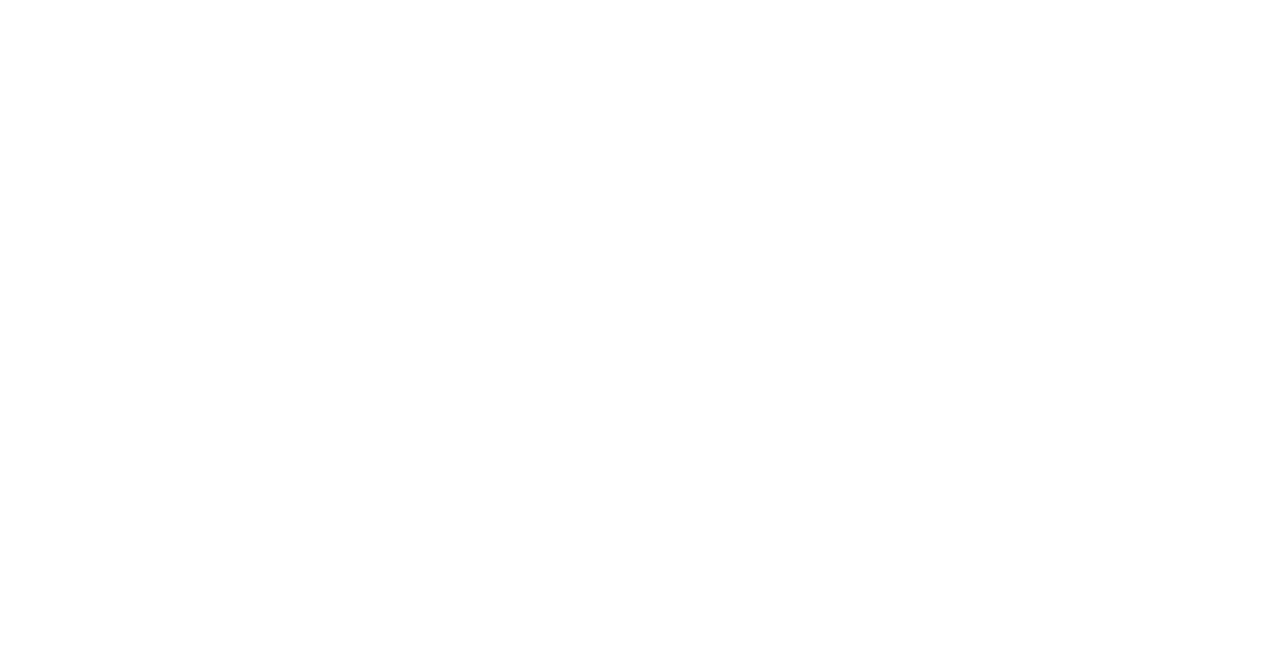
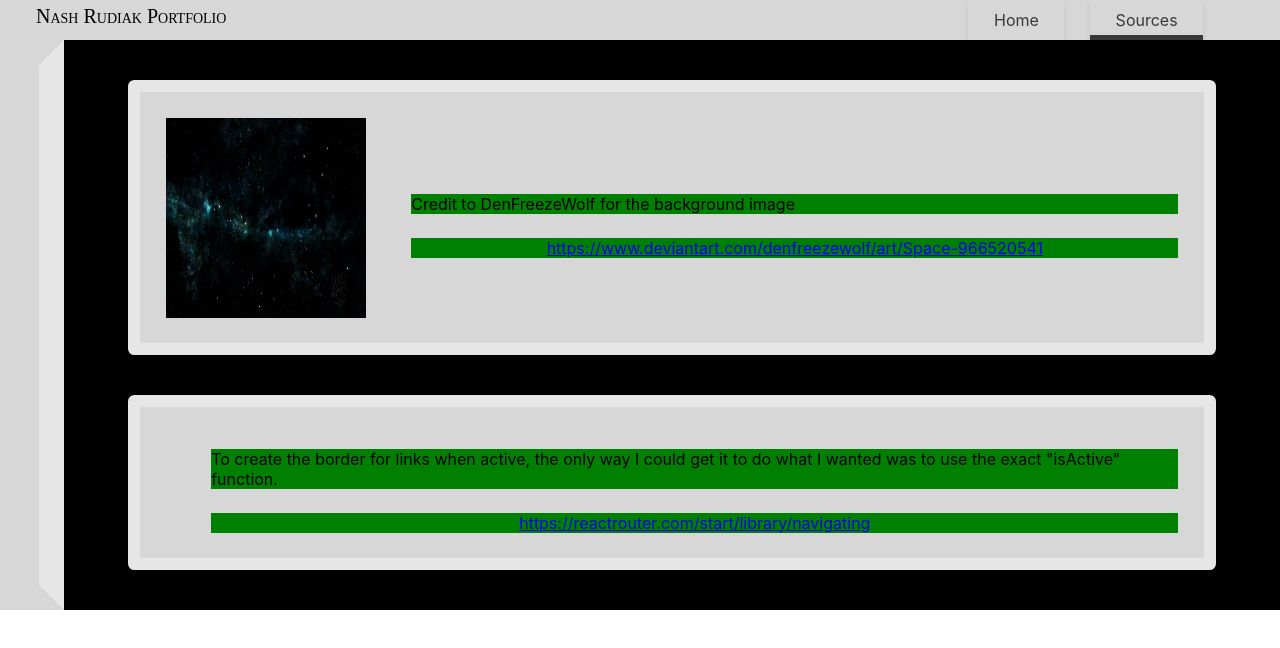
Before and after one commit to NashRudiak/portfolioserver, a React (Create React App) app: page /sources in a window 1280 px wide. Before the commit this address had no page. Shown: the top 648 px of the page. Built offline with nearby package versions, Linux system fonts and the light colour scheme.

Commit message:
added changes about a week about but forgot to commit

```diff
--- a/src/code/App.js
+++ b/src/code/App.js
@@ -1,6 +1,7 @@
 import '../stylesheets/App.css';
 import Home from "./Home";
 import Navigation from "./Navigation";
+import Sources from "./Sources";
 import { Routes, Route } from 'react-router-dom';
 
 function App() {
@@ -9,6 +10,7 @@ function App() {
         <Routes>
             <Route path="/" element={<Navigation />}>
                 <Route index element={<Home />} />
+                <Route path="sources" element={<Sources />} />
             </Route>
         </Routes>
     </div>
--- a/src/code/Navigation.js
+++ b/src/code/Navigation.js
@@ -20,7 +20,7 @@ function Navigation() {
                 <nav>
                     <ul>
                         <li>{Linker("/", "Home")}</li>
-                        <li>{Linker("/home", "test")}</li>
+                        <li>{Linker("/sources", "Sources")}</li>
                     </ul>
                 </nav>
             </header>
--- /dev/null
+++ b/src/code/Sources.js
@@ -0,0 +1,33 @@
+import "../stylesheets/List.css"
+import spacebackground from "../media/backgroundintro.png";
+
+function Sources() {
+    return (
+        <div class="sectionSpan">
+            <div class="fillbar" id="left" />
+            <div class="playspace" id="right">
+                <ul class="list">
+                    <li>
+                        <img src={spacebackground} alt="Space Background" />
+                        <div class="content">
+                            <p>Credit to DenFreezeWolf for the background image</p>
+                            <a href="https://www.deviantart.com/denfreezewolf/art/Space-966520541">https://www.deviantart.com/denfreezewolf/art/Space-966520541</a>
+                        </div>
+                    </li>
+                    <li>
+                        <div class="content">
+                            <p>
+                                To create the border for links when active, the only way
+                                I could get it to do what I wanted was to use the exact
+                                "isActive" function.
+                            </p>
+                            <a href="https://reactrouter.com/start/library/navigating">https://reactrouter.com/start/library/navigating</a>
+                        </div>
+                    </li>
+                </ul>
+            </div>
+        </div>
+    );
+}
+
+export default Sources;
--- a/src/stylesheets/App.css
+++ b/src/stylesheets/App.css
@@ -1,5 +1,6 @@
 /* Fundamental building blocks of theme */
 
+/* Some nice colour variables I plan to use */
 :root {
     --backEmph: #e6e6e6;
     --backPress: #c2c2c2;
@@ -8,6 +9,8 @@
     --pageHigh: #686868;
 }
 
+/* Any elements unseen should be made invisible before being seen
+ * 1px by 1px as 0px would refuse to render */
 .hidden {
     opacity: 0%;
     width: 1px;
@@ -29,6 +32,17 @@ div.section {
     overflow: hidden;
 }
 
+div.sectionSpan {
+    width: 100vw;
+    height: auto;
+    display: grid;
+    gap: 0px 0px;
+    grid-template-columns: [gridstart] 5% [leftedge] auto [rightedge] 5% [gridend];
+    grid-template-rows: [startedge] 100% [finaledge];
+    overflow: hidden;
+}
+
+/* Small test element for grids */
 div.testElement {
     border: 2px solid green;
     background-color: #e6e6e627;
@@ -68,7 +82,7 @@ div.fillbar {
 
 div.fillbar#left {
     border-right-color: var(--backEmph);
-    grid-column: leftedge;
+    grid-column: gridstart;
 }
 
 div.fillbar#right {
@@ -91,16 +105,16 @@ div.playspace#left {
 }
 
 div.playspace#right {
-    grid-column-start: gridend;
-    grid-column-end: leftedge;
+    grid-column-start: leftedge;
+    grid-column-end: gridend;
 }
 
 
 /* Covers the section that separates boxes */
 div.fillbox {
-  width: 100vw;
-  height: 10vh;
-  background-color: var(--backReg);
+    width: 100vw;
+    height: 10vh;
+    background-color: var(--backReg);
 }
 
 /* Useful animations */
--- a/src/stylesheets/Intro.css
+++ b/src/stylesheets/Intro.css
@@ -3,10 +3,6 @@
 div.intro {
     width: 100%;
     height: 70vh;
-    /*
-     * Credit to DenFreezeWolf for the background image
-     * https://www.google.com/url?sa=i&url=https%3A%2F%2Fwww.deviantart.com%2Fdenfreezewolf%2Fart%2FSpace-966520541&psig=AOvVaw35CQB2vZcq8zt6amb5bCSB&ust=1734127165835000&source=images&cd=vfe&opi=89978449&ved=0CBQQjRxqFwoTCJDxw5-do4oDFQAAAAAdAAAAABAE
-     */
     background-image: url("../media/backgroundintro.png");
     animation: 100s linear infinite movebackground;
     grid-template-columns: [gridstart] 5% [leftedge] 5% 30% 3.75% [captionstart] 6% [namestart] 4% 13.75% 13.75% 10% [nameend] 3.75% [rightedge] 5% [gridend];
--- /dev/null
+++ b/src/stylesheets/List.css
@@ -0,0 +1,53 @@
+@import "./App.css";
+
+ul.list {
+    list-style: none;
+    background-color: black;
+    margin: 0;
+    padding: 0;
+}
+
+/*
+ * 5
+ * 0.5
+ * 80
+ * 0.5
+ * 5
+ */
+ul.list li {
+    margin: 5vh 5vw 5vh 5vw;
+    width: auto;
+    padding: 2vw;
+    background-color: var(--backReg);
+    border: 1vw solid var(--backEmph);
+    border-radius: 0.5vw;
+    display: flex;
+    justify-content: flex-start;
+    align-content: center;
+}
+
+ul.list li img {
+    width: 200px;
+    height: 200px;
+}
+
+ul.list li div.content {
+    align-content: center;
+    justify-content: center;
+    display: flex;
+    flex-direction: column;
+    margin-left: calc(20px + 2vw);
+    width: 100%;
+}
+
+ul.list li div.content p {
+    background-color: green;
+    width: 100%;
+}
+
+ul.list li div.content a {
+    width: 100%;
+    text-align: center;
+    background-color: green;
+    margin-top: 1vh;
+}
--- a/src/stylesheets/Navigation.css
+++ b/src/stylesheets/Navigation.css
@@ -9,7 +9,7 @@ header {
     background-color: var(--backReg);
 }
 
-h1 {
+header h1 {
     margin: 0;
     width: 100%;
     height: 20px;
@@ -31,13 +31,18 @@ nav ul {
     padding: 0;
 }
 
-nav li {
+nav ul li {
     display: inline-block;
+    margin: 0px;
+    padding: 0px;
+    width: auto;
+    height: 100%;
+    background-color: var(--backReg);
 }
 
 /* While we navigate with the NavLink library, these are controlled by the "a" element */
 
-nav li a {
+nav ul li a {
     height: 40px;
     padding: 10px 2vw 5px;
     margin-right: 1vw;
@@ -50,16 +55,16 @@ nav li a {
     box-shadow: 0px 4px 5px var(--backPress);
 }
 
-nav li a:hover {
+nav ul li a:hover {
     background-color: var(--backEmph);
     border-bottom: 5px solid var(--pageHigh);
 }
 
-nav li a:active {
+nav ul li a:active {
     background-color: var(--backPress);
     border-bottom: 5px solid var(--pageHigh);
 }
 
-nav li *.active {
+nav ul li *.active {
     border-bottom: 5px solid var(--textCol);
 }
```
Also changed, not shown: 1 other file (tests, documents, lock files or other folders).
